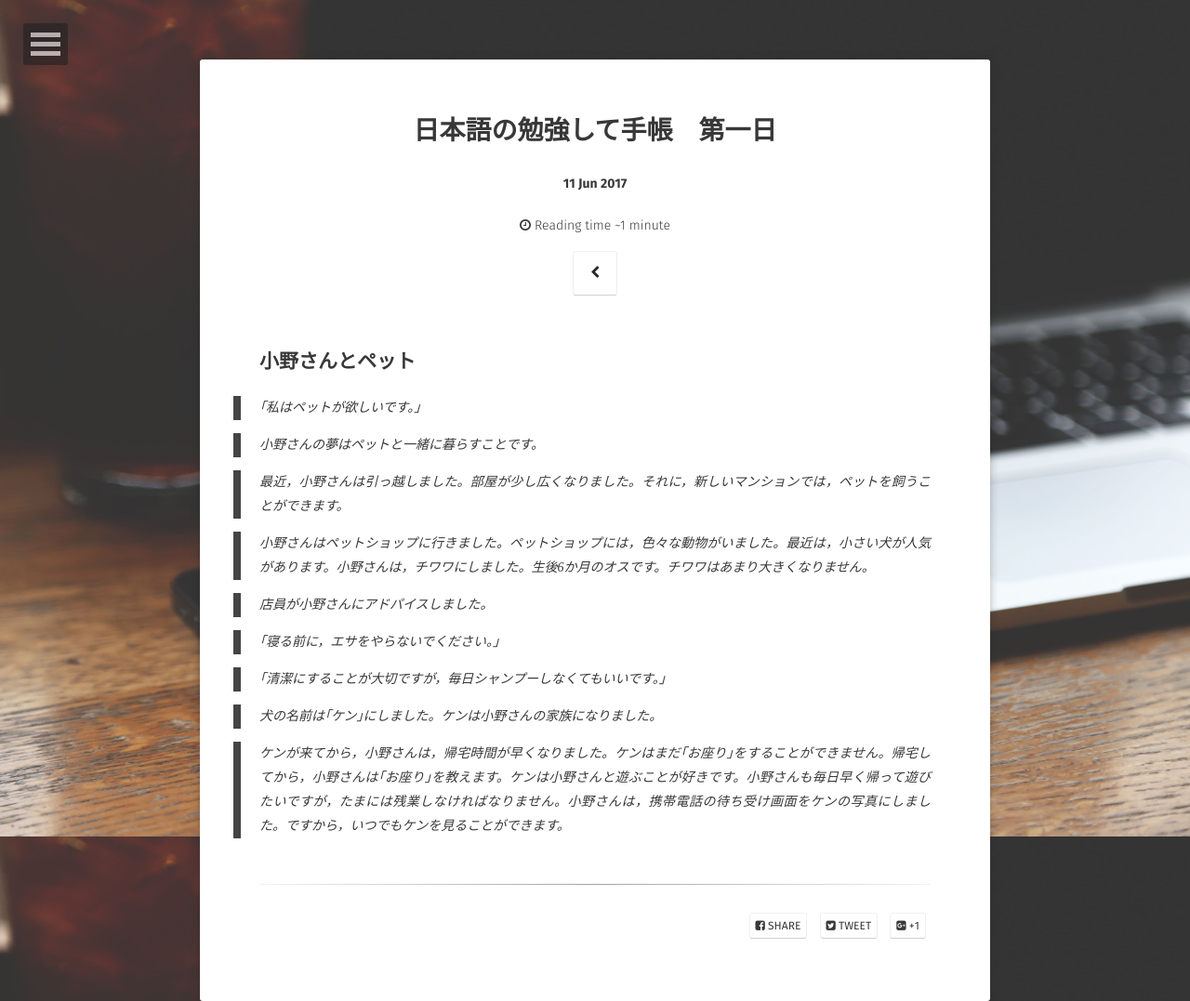
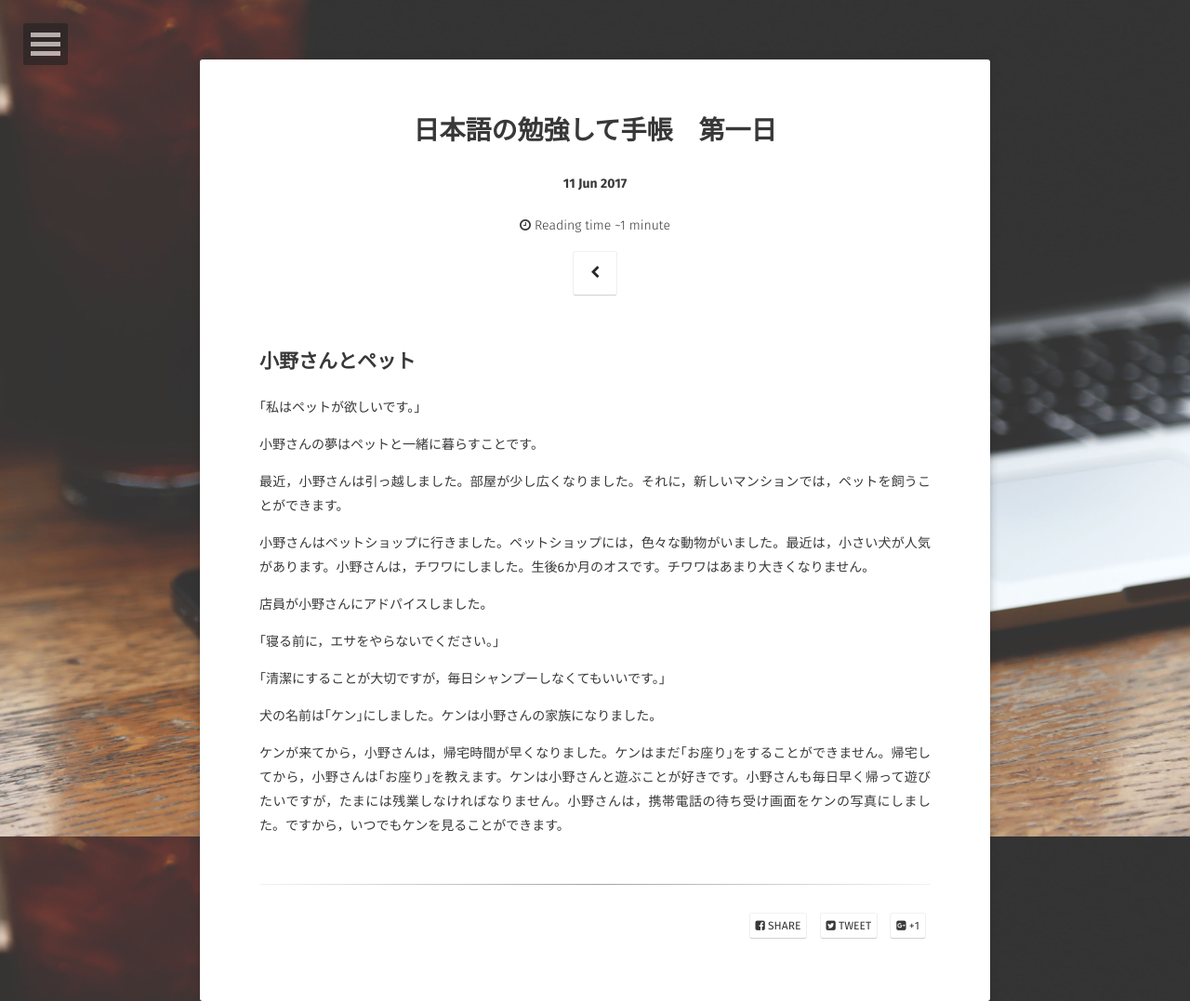
Before and after one commit to ZhongHuaJiaDZPP/ZhongHuaJiaDZPP.github.io, a Jekyll site: the page built from _posts/2017-06-08-日本語の勉強して手帳-第一日.md, in a window 1280 px wide. Shown: the whole page at 93% size. Built offline with Jekyll 4.4.1, drawn with Linux system fonts in a browser that asks for light colours; some web fonts are replaced.

```diff
--- a/_posts/2017-06-08-日本語の勉強して手帳-第一日.md
+++ b/_posts/2017-06-08-日本語の勉強して手帳-第一日.md
@@ -7,20 +7,20 @@ categories: jekyll update
 
 ## 小野さんとペット
 
-> ｢私はペットが欲しいです。｣
+｢私はペットが欲しいです。｣
 
-> 小野さんの夢はペットと一緒に暮らすことです。
+小野さんの夢はペットと一緒に暮らすことです。
 
-> 最近，小野さんは引っ越しました。部屋が少し広くなりました。それに，新しいマンションでは，ペットを飼うことができます。
+最近，小野さんは引っ越しました。部屋が少し広くなりました。それに，新しいマンションでは，ペットを飼うことができます。
 
-> 小野さんはペットショップに行きました。ペットショップには，色々な動物がいました。最近は，小さい犬が人気があります。小野さんは，チワワにしました。生後6か月のオスです。チワワはあまり大きくなりません。
+小野さんはペットショップに行きました。ペットショップには，色々な動物がいました。最近は，小さい犬が人気があります。小野さんは，チワワにしました。生後6か月のオスです。チワワはあまり大きくなりません。
 
-> 店員が小野さんにアドパイスしました。
+店員が小野さんにアドパイスしました。
 
-> ｢寝る前に，エサをやらないでください。｣
+｢寝る前に，エサをやらないでください。｣
 
-> ｢清潔にすることが大切ですが，毎日シャンプーしなくてもいいです。｣
+｢清潔にすることが大切ですが，毎日シャンプーしなくてもいいです。｣
 
-> 犬の名前は｢ケン｣にしました。ケンは小野さんの家族になりました。
+犬の名前は｢ケン｣にしました。ケンは小野さんの家族になりました。
 
-> ケンが来てから，小野さんは，帰宅時間が早くなりました。ケンはまだ｢お座り｣をすることができません。帰宅してから，小野さんは｢お座り｣を教えます。ケンは小野さんと遊ぶことが好きです。小野さんも毎日早く帰って遊びたいですが，たまには残業しなければなりません。小野さんは，携帯電話の待ち受け画面をケンの写真にしました。ですから，いつでもケンを見ることができます。
+ケンが来てから，小野さんは，帰宅時間が早くなりました。ケンはまだ｢お座り｣をすることができません。帰宅してから，小野さんは｢お座り｣を教えます。ケンは小野さんと遊ぶことが好きです。小野さんも毎日早く帰って遊びたいですが，たまには残業しなければなりません。小野さんは，携帯電話の待ち受け画面をケンの写真にしました。ですから，いつでもケンを見ることができます。
```
